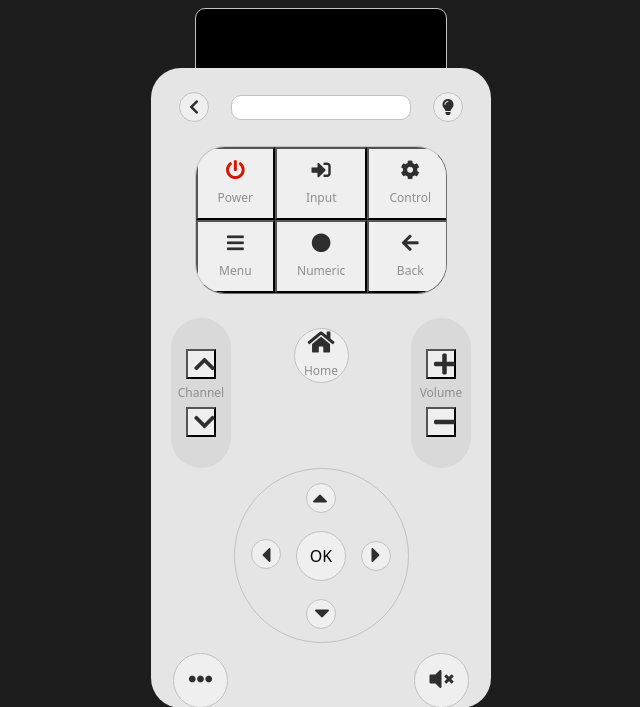
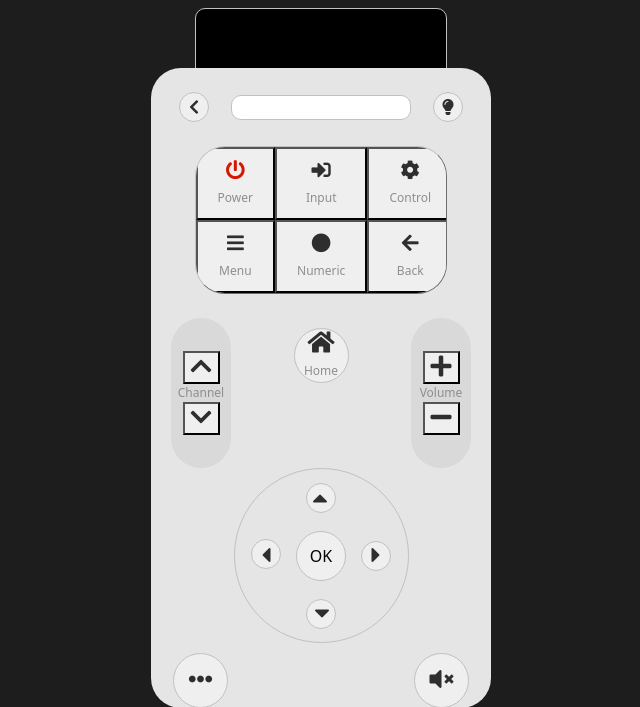
Before and after one commit to fetttttjoe/Simple-Web-server, a Flask app: page /controler.html in a window 1280 px wide. Shown: the top 707 px of the page, without its empty margins (319-959 px from the left). Run offline with Flask 2, Linux system fonts and the light colour scheme; some libraries are stand-ins or nearby versions.

Commit message:
Add files via upload

```diff
--- a/RemoteControl/static/styles/controler.css
+++ b/RemoteControl/static/styles/controler.css
@@ -39,9 +39,9 @@
     color:black;
     box-shadow: 0 0 5px -1px rgba(0,0,0,0.6);
 }
-.buttonSmall{
+.buttonSlimm{
     width: 30px;
-    height: 30px;
+    height: 50px;
     margin: 5px;
 }
 .buttonCircle {
```
